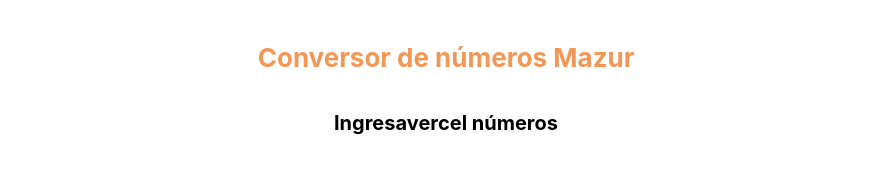
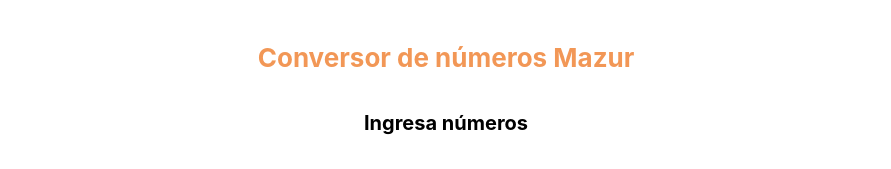
Before and after one commit to AngelMazur/01_Format_Number_Ofimedia, a Next.js app: page / in a window 1280 px wide. Shown: the top 169 px of the page, without its empty margins (194-1085 px from the left). Built offline with nearby package versions, Linux system fonts and the light colour scheme.

Commit message:
fix: change text title

```diff
--- a/Components/FormatNumber/index.js
+++ b/Components/FormatNumber/index.js
@@ -107,7 +107,7 @@ const FormatNumber = () => {
 
   return (
     <>
-      <Title>Ingresavercel números</Title>
+      <Title>Ingresa números</Title>
 
       <Form>
         <TextNumber
```
